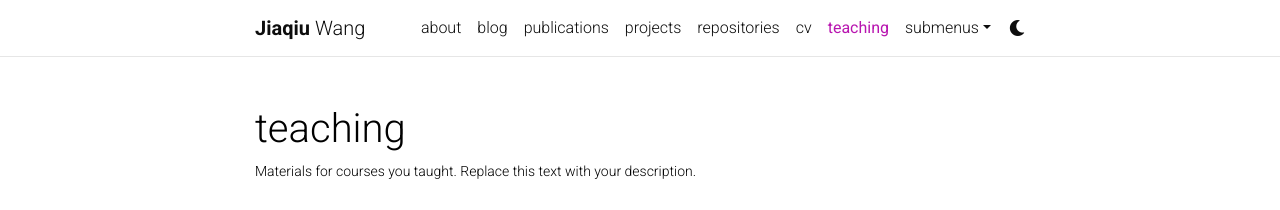
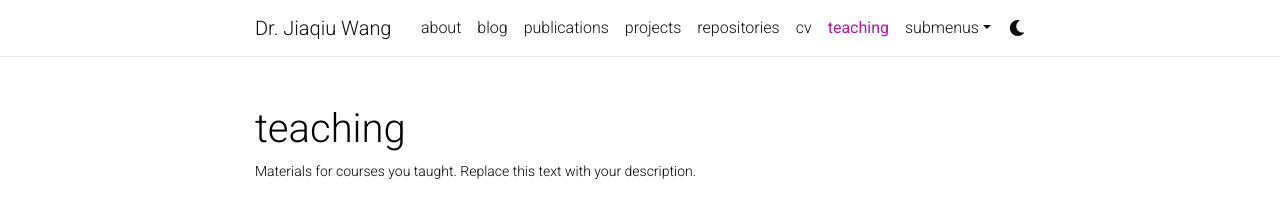
Before and after one commit to JQKingCN/JQKingCN.github.io, a Jekyll site: the page built from _pages/teaching.md, in a window 1280 px wide. Shown: the top 210 px of the page. Built offline with Jekyll 4.4.1, drawn with Linux system fonts in a browser that asks for light colours; comment, search, counter and statistics services are not loaded; a style sheet for code colours, icons or effects is not loaded.

```diff
--- a/_config.yml
+++ b/_config.yml
@@ -2,7 +2,7 @@
 # Site settings
 # -----------------------------------------------------------------------------
 
-title: blank # the website title (if blank, full name will be used instead)
+title: Dr. Jiaqiu Wang # the website title (if blank, full name will be used instead)
 first_name: Jiaqiu
 middle_name:
 last_name: Wang
```
